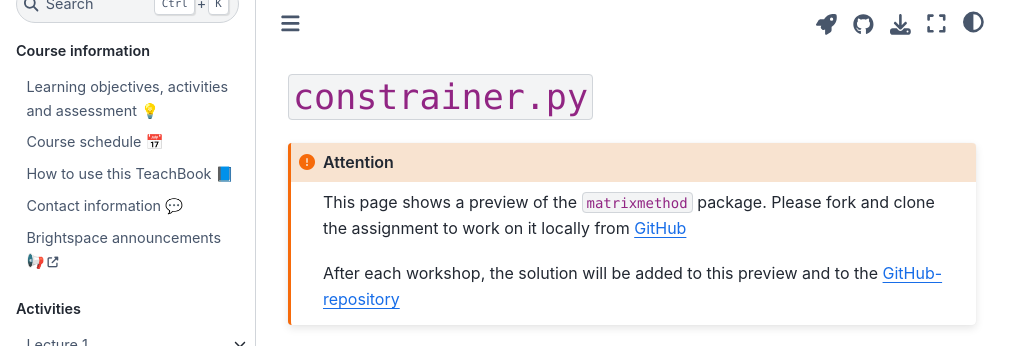
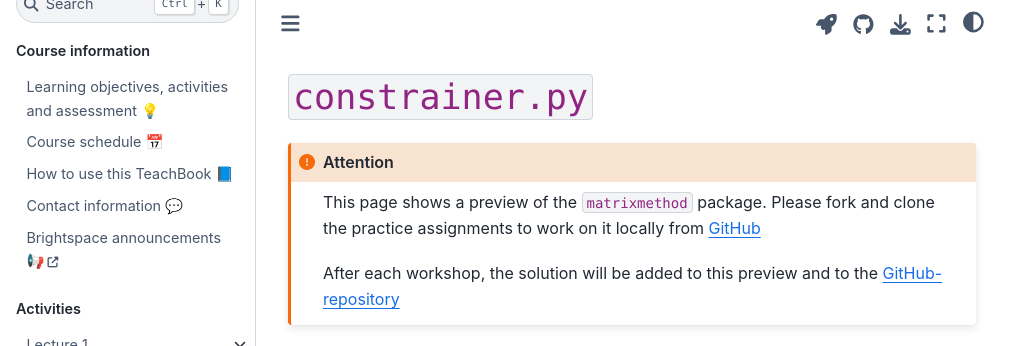
Before and after one commit to sophietenhoor/book, a Jupyter Book: the page built from book/matrixmethod/constrainer.md, in a window 1280 px wide and 900 px high, cut to the strip 0-346 px from the top of the window. Shown: the whole strip, without its empty margins (0-1031 px from the left). Built offline with Jupyter Book 1.0.4 settings and Sphinx 7.4.7 and the Sphinx Book theme 1.1.4, drawn with Linux system fonts in a browser that asks for light colours; comment, search, counter and statistics services are not loaded.

Commit message:
clarify download note

```diff
--- a/book/matrixmethod/constrainer.md
+++ b/book/matrixmethod/constrainer.md
@@ -14,7 +14,7 @@ kernelspec:
 # `constrainer.py`
 
 ::::::{attention}
-This page shows a preview of the `matrixmethod` package. Please fork and clone the assignment to work on it locally from [GitHub](https://github.com/CIEM5000-2025/practice-assignments)
+This page shows a preview of the `matrixmethod` package. Please fork and clone the practice assignments to work on it locally from [GitHub](https://github.com/CIEM5000-2025/practice-assignments)
 
 After each workshop, the solution will be added to this preview and to the [GitHub-repository](https://github.com/CIEM5000-2025/practice-assignments)
 ::::::
```
Also changed, not shown: book/matrixmethod/__init__.md (+1 -1 lines), book/matrixmethod/elements.md (+1 -1 lines), book/matrixmethod/node.md (+1 -1 lines).
